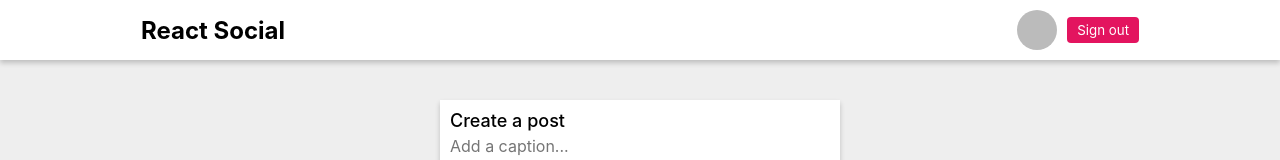
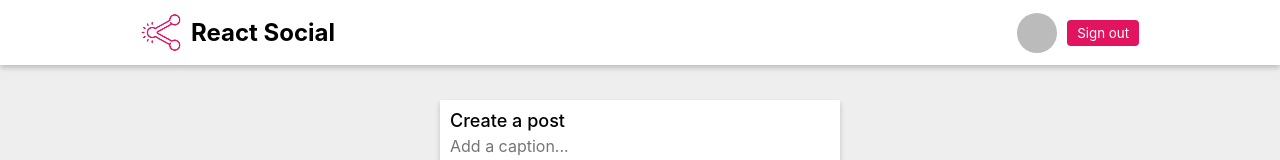
Before and after one commit to paramkeshkamat/react-firebase-social-app, a React (Create React App) app: page / in a window 1280 px wide. Shown: the top 160 px of the page. Built offline with nearby package versions, Linux system fonts and the light colour scheme; no server answers; the database is empty; sample sign-in values are in the browser's storage.

Commit message:
favicon added:

```diff
--- a/public/index.html
+++ b/public/index.html
@@ -5,6 +5,7 @@
     <meta charset="UTF-8">
     <meta name="viewport" content="width=device-width, initial-scale=1.0">
     <title>React Social</title>
+    <link rel="shortcut icon" href="favicon.ico" type="image/x-icon">
   </head>
 
   <body>
--- a/src/components/Navbar.js
+++ b/src/components/Navbar.js
@@ -19,7 +19,10 @@ const Navbar = () => {
   return (
     <div className="Navbar">
       <nav>
-        <h1>React Social</h1>
+        <div class="logo-container">
+          <img src="/logo.png" alt="logo" />
+          <h1>React Social</h1>
+        </div>
         <div className="user-details">
           {currentUser ? <Avatar src={currentUser.photoURL} /> : <Avatar />}
           <button className="sign-out-btn" onClick={() => auth.signOut()}>
--- a/src/styles/Navbar.scss
+++ b/src/styles/Navbar.scss
@@ -14,6 +14,13 @@
   nav {
     @include flexbox(space-between, center, row);
     @extend %container;
+    .logo-container {
+      @include flexbox(center, center, row);
+      img {
+        width: 45px;
+        margin-right: 5px;
+      }
+    }
     .user-details {
       @include flexbox(center, center, row);
       .sign-out-btn {
```
Also changed, not shown: public/logo.png (added), 1 other file (tests, documents, lock files or other folders).
